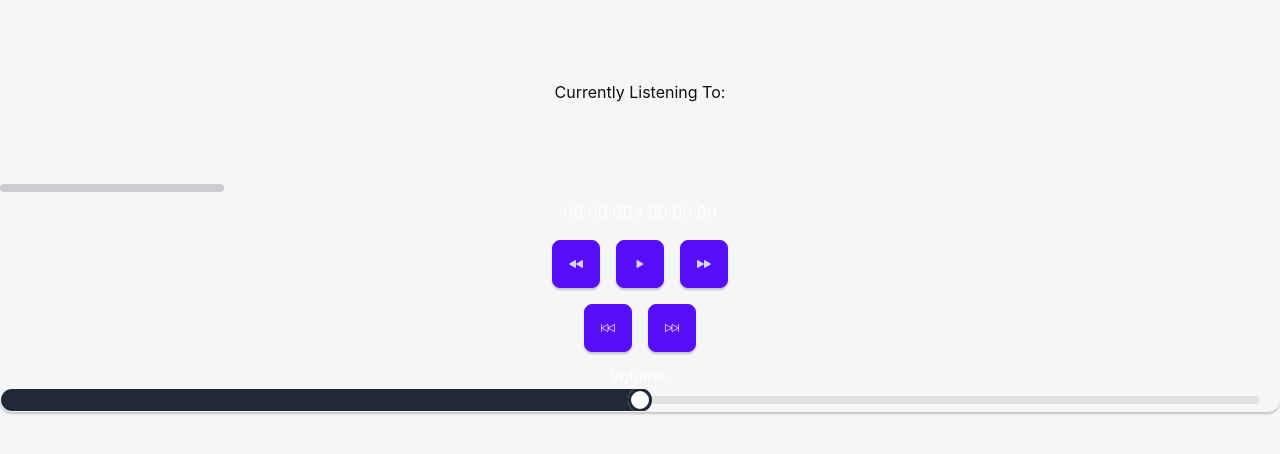
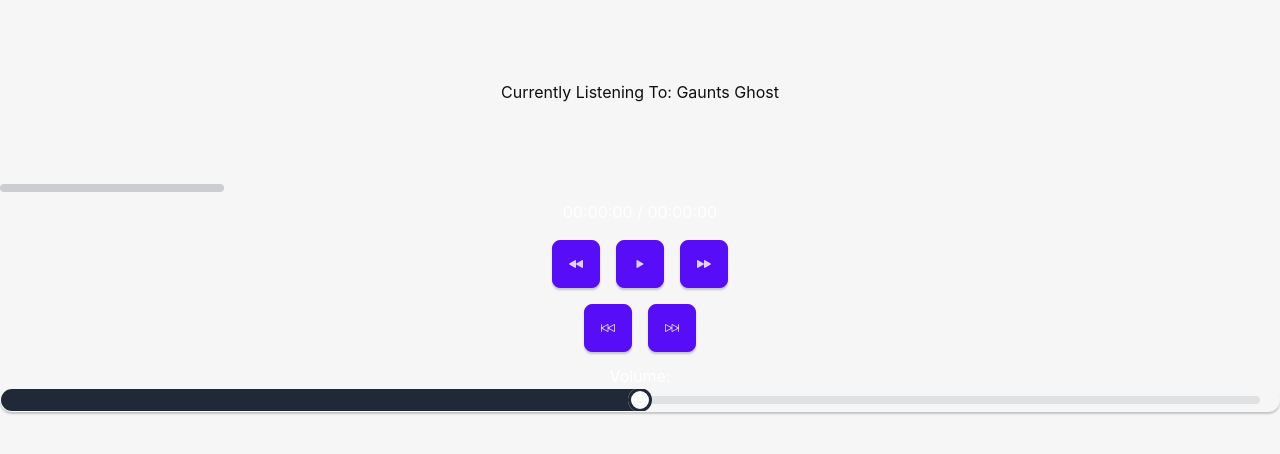
Before and after one commit to Dav-Sc/gilgamesh-tauri, a React (Vite) app: page / in a window 1280 px wide. Shown: the top 454 px of the page. Built offline with nearby package versions, Linux system fonts and the light colour scheme.

Commit message:
Double checking git is working

```diff
--- a/src/App.jsx
+++ b/src/App.jsx
@@ -7,7 +7,7 @@ import AudioPlayer from './components/AudioPlayer';
 
 import audioFile from './audio/First.mp4'; // Import the MP3 file
 
-
+const BookTitle = "Gaunts Ghost";
 
 function App() {
 
@@ -18,7 +18,7 @@ function App() {
 
 
       <div >
-        <h1>Currently Listening To:</h1>
+        <h1>Currently Listening To: {BookTitle}</h1>
 
         <AudioPlayer
           src={audioFile}
```
